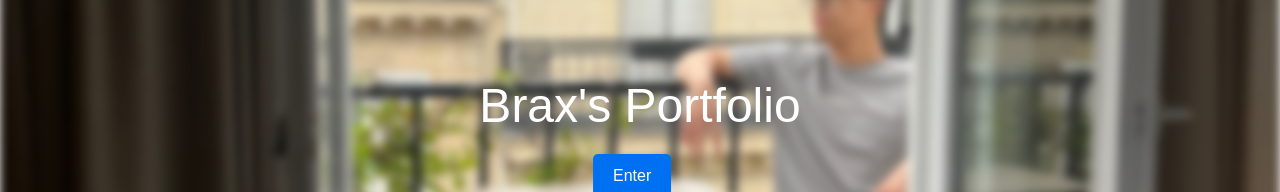
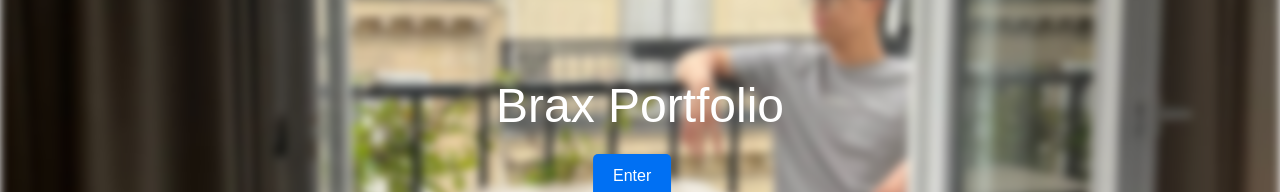
Before and after one commit to BraxWong/BraxWong.github.io, a Next.js app in the folder brax_portfolio/: page / in a window 1280 px wide. Shown: the part 294-486 px from the top of the page. Built offline with nearby package versions, Linux system fonts and the light colour scheme.

Commit message:
fixing build issue.

```diff
--- a/brax_portfolio/src/app/page.js
+++ b/brax_portfolio/src/app/page.js
@@ -11,7 +11,7 @@ export default function Home() {
   return (
     <div className={styles.container}>
       <Head>
-        <title> Brax's Portfolio </title>
+        <title> Brax Portfolio </title>
           <meta name="description" content="Welcome to Brax's Portfolio">
           </meta>
       </Head>
@@ -21,7 +21,7 @@ export default function Home() {
         </div>
         <div className="Content">
           <h1 className={styles.title}>
-            Brax's Portfolio
+            Brax Portfolio
           </h1>
           <a href="#about" className={styles.button}>
             Enter
```
